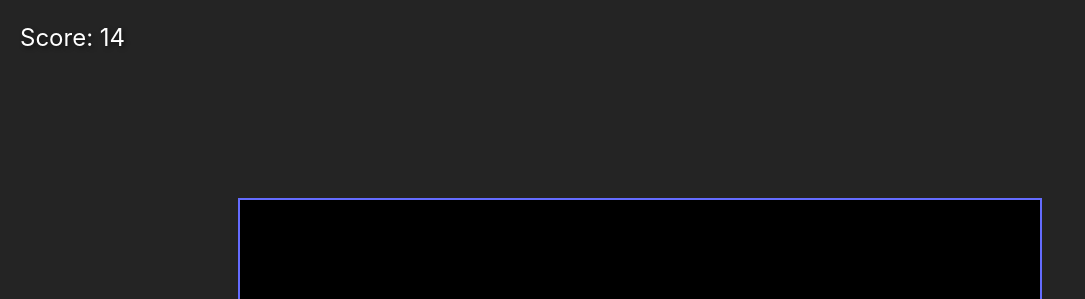
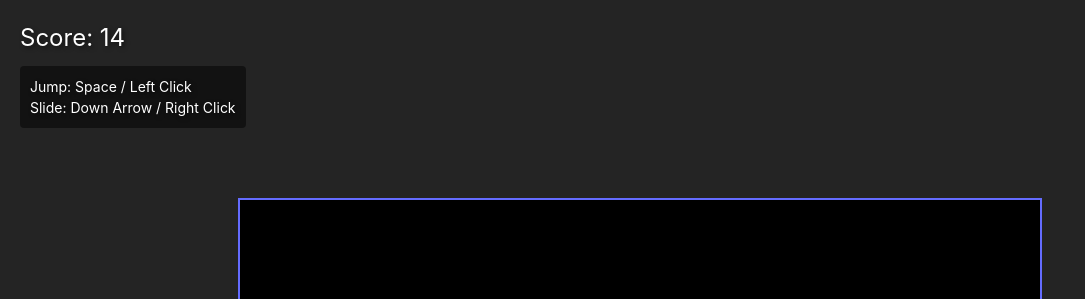
Before and after one commit to RoshanStacker/runnergame, a website built with Vite: page index.html in a window 1280 px wide. Shown: the top 299 px of the page, without its empty margins (0-1085 px from the left). Built offline with nearby package versions, Linux system fonts and the light colour scheme.

Commit message:
Add keybinds instruction

```diff
--- a/index.html
+++ b/index.html
@@ -11,6 +11,10 @@
       <canvas id="gameCanvas"></canvas>
       <div id="ui-overlay">
         <div id="score">Score: 0</div>
+        <div id="instructions">
+          Jump: Space / Left Click<br>
+          Slide: Down Arrow / Right Click
+        </div>
       </div>
       <div id="game-over" style="display: none;">
         <h1>Game Over</h1>
--- a/style.css
+++ b/style.css
@@ -49,6 +49,14 @@ canvas {
 
 #score {
   font-size: 24px;
+  margin-bottom: 10px;
+}
+
+#instructions {
+  font-size: 14px;
+  background: rgba(0, 0, 0, 0.5);
+  padding: 10px;
+  border-radius: 4px;
 }
 
 #game-over {
```
